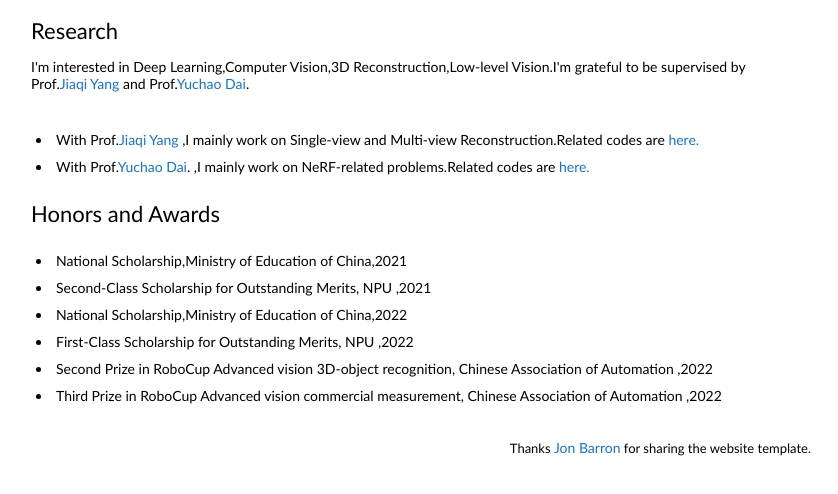
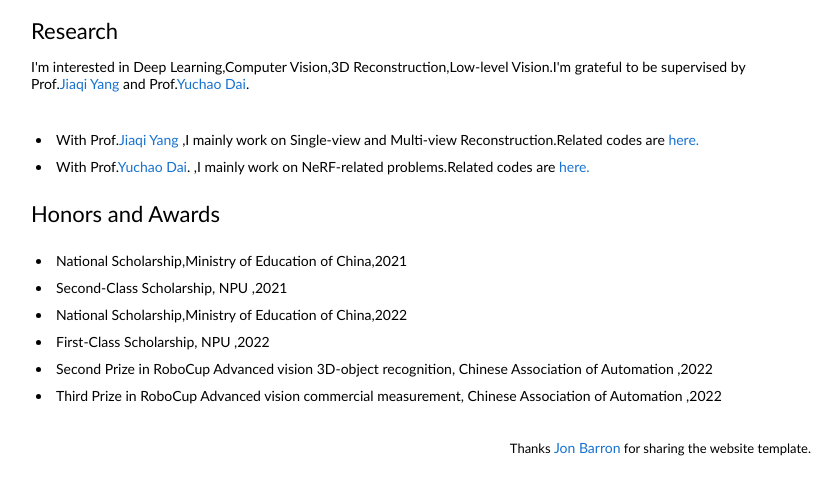
Before and after one commit to dengchengxifrank/personal-site, a plain HTML site: page index.html in a window 1280 px wide. Shown: the part 246-740 px from the top of the page, without its empty margins (229-1067 px from the left). Drawn offline with Linux system fonts and the light colour scheme.

Commit message:
first change

```diff
--- a/index.html
+++ b/index.html
@@ -73,11 +73,11 @@
         <table width="100%" align="center" border="0" cellpadding="20"><tbody>
         <li style="margin-left: 20px; padding:5px;">National Scholarship,Ministry of Education of China,2021</li>
 
-        <li style="margin-left: 20px; padding:5px;">Second-Class Scholarship for Outstanding Merits, NPU ,2021</li>
+        <li style="margin-left: 20px; padding:5px;">Second-Class Scholarship, NPU ,2021</li>
 
         <li style="margin-left: 20px; padding:5px;">National Scholarship,Ministry of Education of China,2022</li>
 
-        <li style="margin-left: 20px; padding:5px;">First-Class Scholarship for Outstanding Merits, NPU ,2022</li>
+        <li style="margin-left: 20px; padding:5px;">First-Class Scholarship, NPU ,2022</li>
 
         <li style="margin-left: 20px; padding:5px;">Second Prize in RoboCup Advanced vision 3D-object recognition, Chinese Association of Automation ,2022</li>
 
```
Also changed, not shown: 1 other file.
